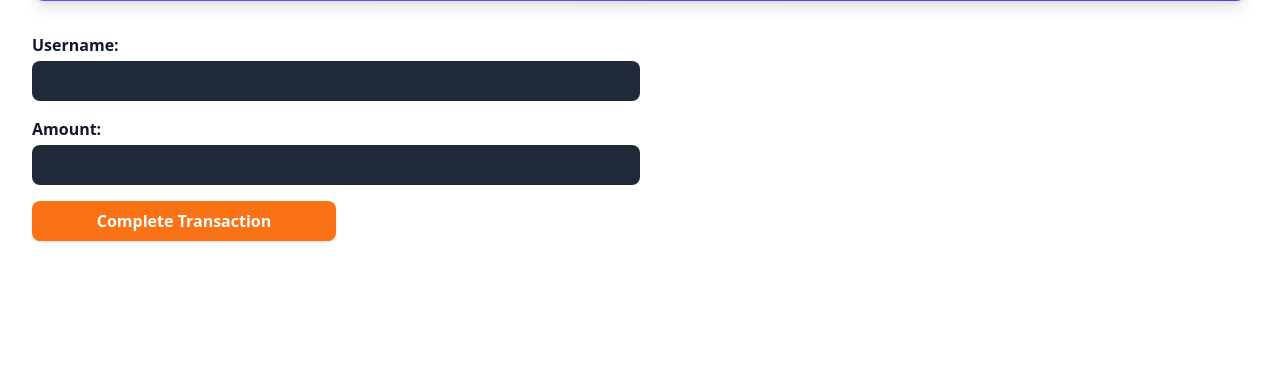
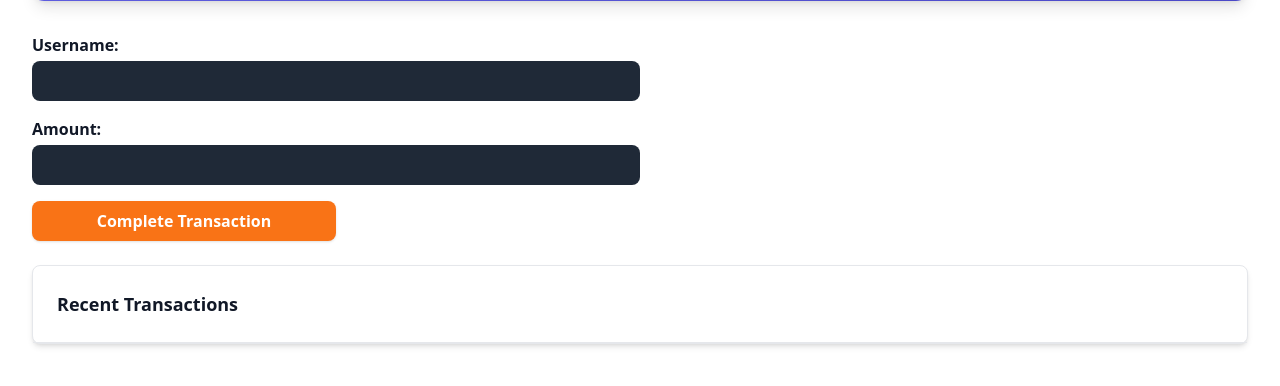
Before and after one commit to blacklitestudios/kevins_blockbits, a Django app: page /dashboard/ in a window 1280 px wide. Shown: the part 259-645 px from the top of the page. Run offline with Django 5.2, Linux system fonts and the light colour scheme; a user stored in the database is signed in; data comes from the database, SQL or seed files in the repository; both versions use the stored data as it was after the commit; some libraries are stand-ins or nearby versions.

Commit message:
very early transaction history prototype

```diff
--- a/blockbit/accounts/forms.py
+++ b/blockbit/accounts/forms.py
@@ -1,7 +1,7 @@
 from django import forms
 from django.contrib.auth.forms import UserCreationForm, AuthenticationForm
 from django.contrib.auth import get_user_model
-from .models import AbstractUser, CustomUser
+from .models import AbstractUser, CustomUser, Transaction
 
 
 
@@ -38,7 +38,7 @@
 
 class TransferForm(forms.Form):
     username = forms.CharField(max_length=150, required=True)
-    amount = forms.IntegerField(min_value=1, required=True)
+    amount = forms.IntegerField(required=True)
 
     def __init__(self, *args, **kwargs):
         self.user = kwargs.pop('user', None)
@@ -57,10 +57,26 @@
         try:
             user = get_user_model().objects.get(username=self.cleaned_data['username'])
             amount = self.cleaned_data['amount']
-            if self.user.balance < amount:
+            if self.user.balance < amount and not self.user.is_superuser:
                 raise forms.ValidationError("Insufficient balance to complete the transfer.")
+            if not self.user.is_superuser and self.cleaned_data['amount'] < 1:
+                raise forms.ValidationError("Transfer value must be positive.")
+            if not self.user.is_superuser and self.cleaned_data['username'] == self.user.username:
+                raise forms.ValidationError("You can't send money to yourself.")
+
+
             user.balance += amount
             self.user.balance -= amount
+            Transaction.objects.create(
+                user=self.user,
+                amount=-amount
+            )
+            Transaction.objects.create(
+                user=user,
+                amount=amount
+            )
+            if self.user.is_superuser:
+                self.user.balance = 0.00
             if commit:
                 self.user.save()
                 user.save()
--- a/blockbit/accounts/models.py
+++ b/blockbit/accounts/models.py
@@ -26,3 +26,8 @@
         related_name="customuser_set",  # Changed from default 'user_set'
         related_query_name="user",
     )
+
+class Transaction(models.Model):
+    user = models.ForeignKey(CustomUser, related_name='recent_transactions', on_delete=models.CASCADE)
+    amount = models.DecimalField(max_digits=10, decimal_places=2)
+    timestamp = models.DateTimeField(auto_now_add=True)
--- a/blockbit/accounts/templates/registration/dashboard.html
+++ b/blockbit/accounts/templates/registration/dashboard.html
@@ -6,7 +6,7 @@
     <div class="flex justify-between items-center">
         <div>
             <p class="text-white text-opacity-80 text-sm">Available Balance</p>
-            <h2 id="balance" class="text-3xl font-bold">${{ request.user.balance }}</h2>
+            <h2 id="balance" class="text-3xl font-bold">${{ request.user.balance|floatformat:2 }}</h2>
         </div>
         <div class="text-right">
             <p class="text-white text-opacity-80 text-sm">Account ID</p>
@@ -29,4 +29,19 @@
   </div>
   <button type="submit" class="bg-orange-500 text-white rounded-lg px-6 py-2 font-bold shadow hover:bg-cyan-500 transition w-1/4">Complete Transaction</button>
 </form>
+<br>
+<!-- Recent Transactions -->
+        <div class="bg-white dark:bg-gray-800 rounded-lg shadow-md border border-gray-200 dark:border-gray-700">
+            <div class="p-6 border-b border-gray-200 dark:border-gray-700">
+                <h3 class="text-lg font-semibold">Recent Transactions</h3>
+            </div>
+            <div id="transactionsList" class="divide-y divide-gray-200 dark:divide-gray-700">
+                {% for trans in request.user.recent_transactions.all %}
+                  <div class="flex justify-between items-center py-2 px-4 bg-gray-50 dark:bg-gray-900 rounded hover:bg-gray-100 dark:hover:bg-gray-800 transition">
+                    <span class="font-mono text-gray-700 dark:text-gray-200">{{ trans.user }}</span>
+                    <span class="font-semibold text-cyan-600 dark:text-{% if trans.amount > 0 %}green{% else %}red{% endif %}-400">{% if trans.amount > 0 %}+{% endif %}{{ trans.amount }}</span>
+                  </div>
+                {% endfor %}
+            </div>
+        </div>
 {% endblock %}
```
Also changed, not shown: requirements.txt (added, +19 -0 lines), blockbit/accounts/migrations/0004_transaction.py (added), blockbit/db.sqlite3.
